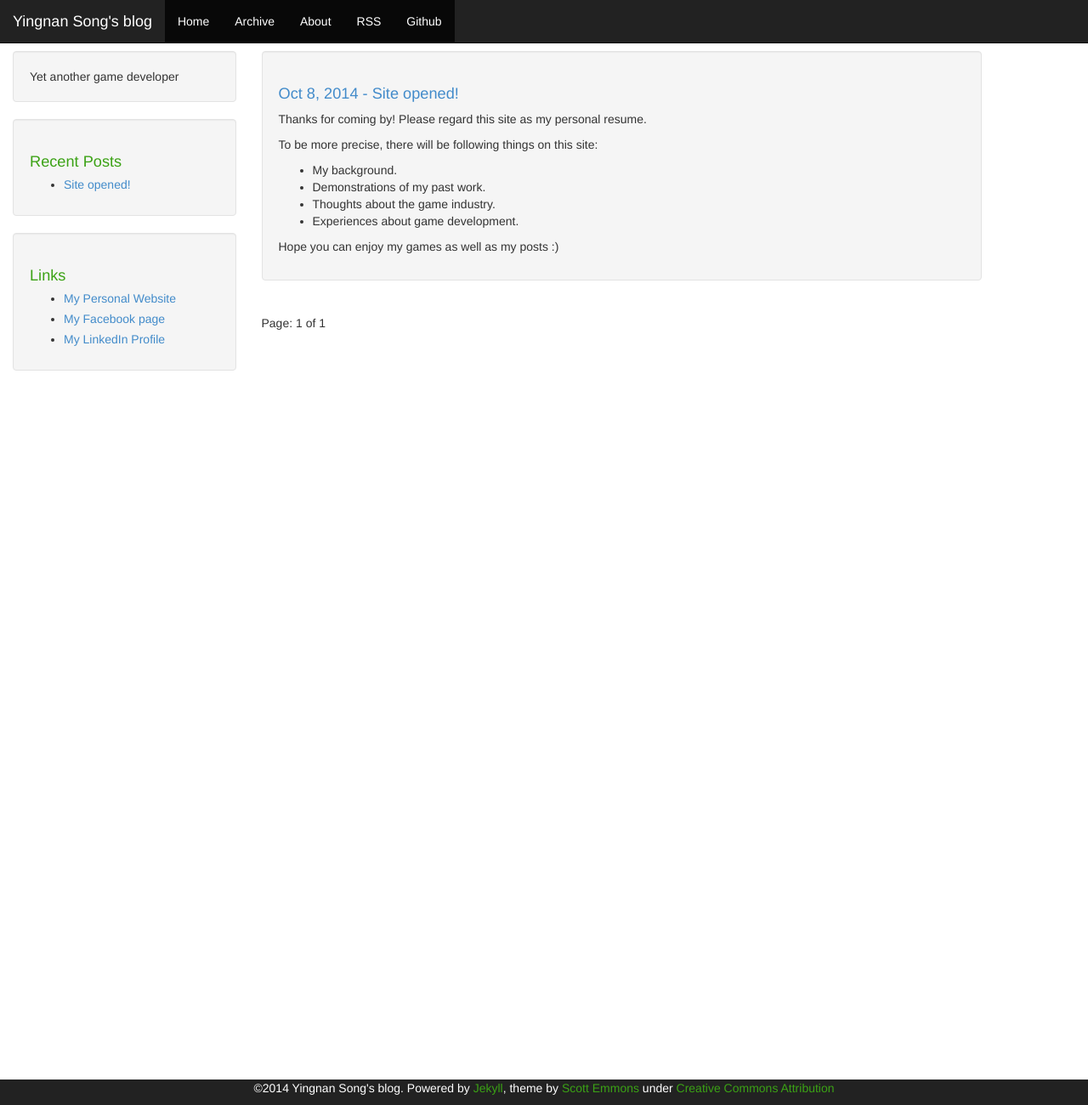
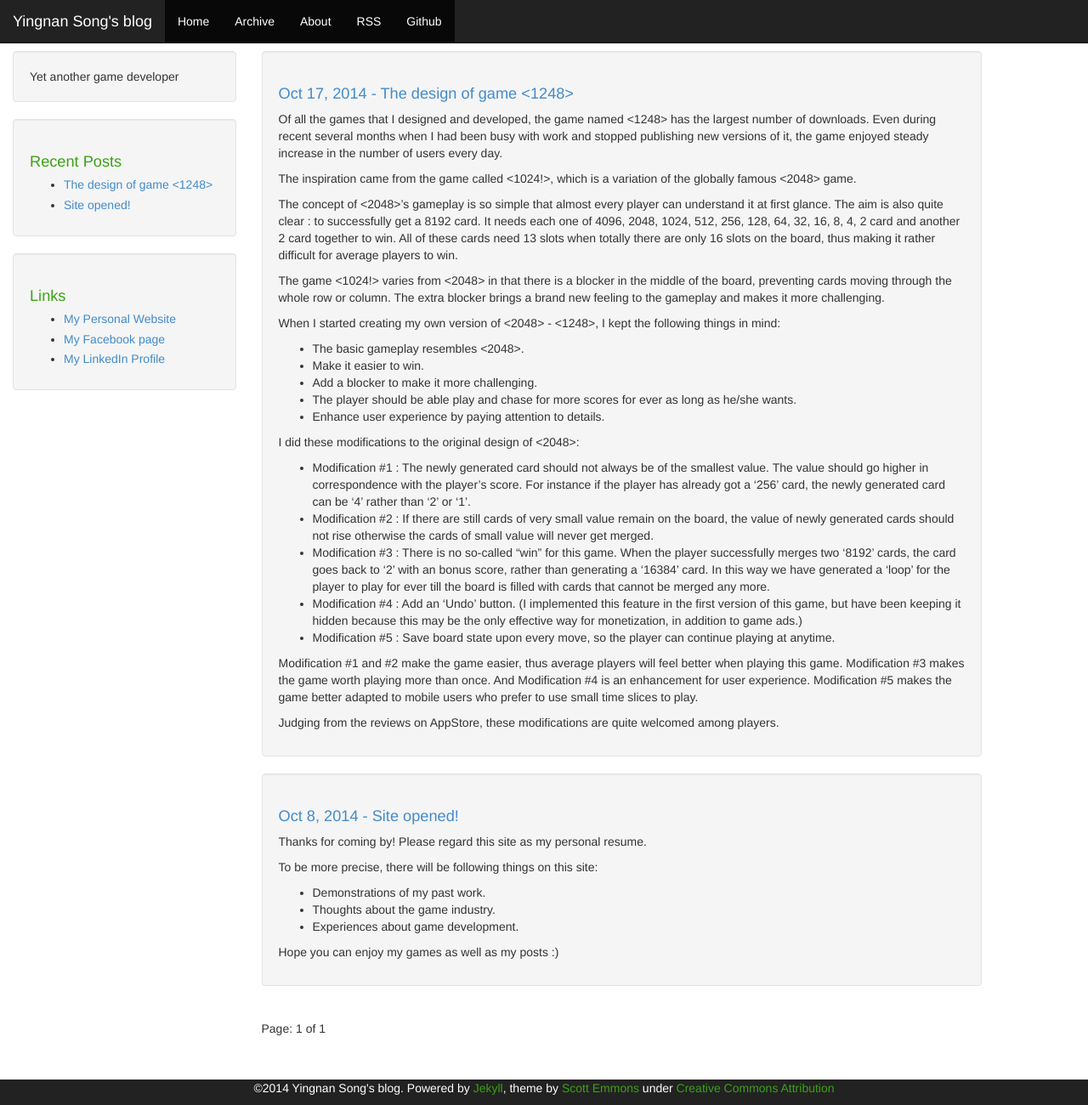
Before and after one commit to yingnansong/yingnansong.github.io, a Jekyll site: the page built from index.html, in a window 1280 px wide and 1300 px high. Shown: the whole window at 85% size. Built offline with Jekyll 4.4.1, drawn with Linux system fonts in a browser that asks for light colours; Markdown is read by kramdown in place of the engine named in the settings; the list of posts is cut into pages by our own code.

Commit message:
The design of game <1248>

```diff
--- a/_posts/2014-10-08-hello-github-pages.markdown
+++ b/_posts/2014-10-08-hello-github-pages.markdown
@@ -9,7 +9,6 @@ Thanks for coming by! Please regard this site as my personal resume.
 
 To be more precise, there will be following things on this site:
 
-- My background.
 - Demonstrations of my past work.
 - Thoughts about the game industry.
 - Experiences about game development.
--- /dev/null
+++ b/_posts/2014-10-17-creation-process-of-1248.markdown
@@ -0,0 +1,34 @@
+---
+layout: post
+title:  "The design of game <1248>"
+date:   2014-10-17 17:50:00
+categories: exp
+---
+
+Of all the games that I designed and developed, the game named <1248> has the largest number of downloads. Even during recent several months when I had been busy with work and stopped publishing new versions of it, the game enjoyed steady increase in the number of users every day.
+
+The inspiration came from the game called <1024!>, which is a variation of the globally famous <2048> game.
+
+The concept of <2048>'s gameplay is so simple that almost every player can understand it at first glance. The aim is also quite clear : to successfully get a 8192 card. It needs each one of 4096, 2048, 1024, 512, 256, 128, 64, 32, 16, 8, 4, 2 card and another 2 card together to win. All of these cards need 13 slots when totally there are only 16 slots on the board, thus making it rather difficult for average players to win.
+
+The game <1024!> varies from <2048> in that there is a blocker in the middle of the board, preventing cards moving through the whole row or column. The extra blocker brings a brand new feeling to the gameplay and makes it more challenging.
+
+When I started creating my own version of <2048> - <1248>, I kept the following things in mind:
+
+- The basic gameplay resembles <2048>.
+- Make it easier to win.
+- Add a blocker to make it more challenging.
+- The player should be able play and chase for more scores for ever as long as he/she wants.
+- Enhance user experience by paying attention to details.
+
+I did these modifications to the original design of <2048>:
+
+- Modification #1 : The newly generated card should not always be of the smallest value. The value should go higher in correspondence with the player's score. For instance if the player has already got a '256' card, the newly generated card can be '4' rather than '2' or '1'.
+- Modification #2 : If there are still cards of very small value remain on the board, the value of newly generated cards should not rise otherwise the cards of small value will never get merged.
+- Modification #3 : There is no so-called "win" for this game. When the player successfully merges two '8192' cards, the card goes back to '2' with an bonus score, rather than generating a '16384' card. In this way we have generated a 'loop' for the player to play for ever till the board is filled with cards that cannot be merged any more.
+- Modification #4 : Add an 'Undo' button. (I implemented this feature in the first version of this game, but have been keeping it hidden because this may be the only effective way for monetization, in addition to game ads.)
+- Modification #5 : Save board state upon every move, so the player can continue playing at anytime.
+
+Modification #1 and #2 make the game easier, thus average players will feel better when playing this game. Modification #3 makes the game worth playing more than once. And Modification #4 is an enhancement for user experience. Modification #5 makes the game better adapted to mobile users who prefer to use small time slices to play.
+
+Judging from the reviews on AppStore, these modifications are quite welcomed among players.
```
